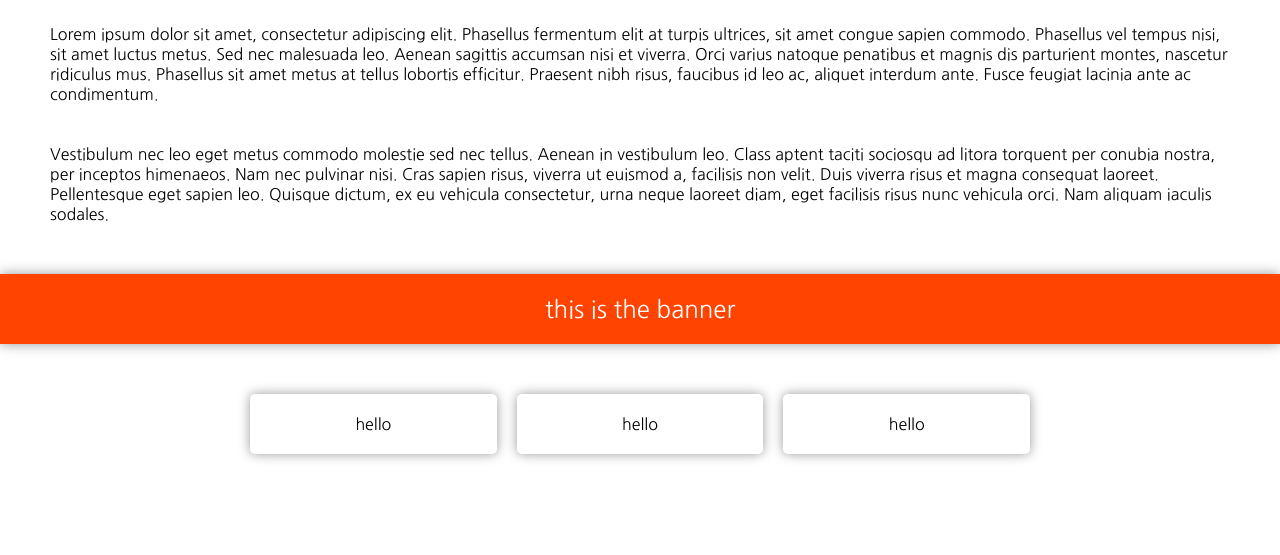
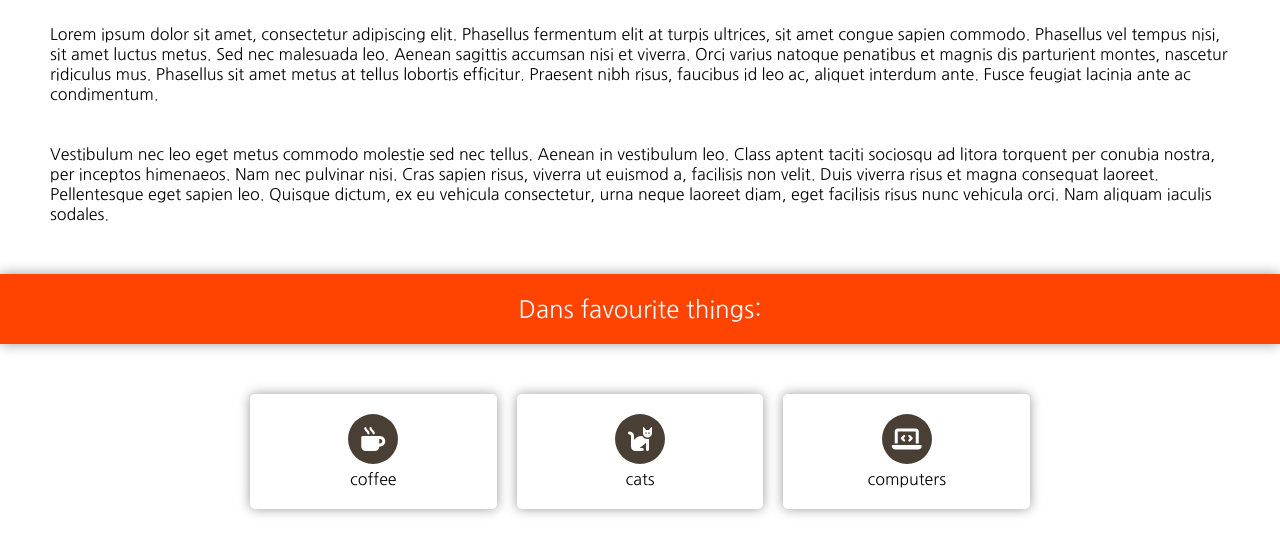
Before and after one commit to djermy/first-website, a plain HTML site: page index.html in a window 1280 px wide. Shown: the part 139-694 px from the top of the page. Drawn offline with Linux system fonts and the light colour scheme.

Commit message:
Added icon via fontawesome, added css styling to icons and flex boxes.

```diff
--- a/index.html
+++ b/index.html
@@ -6,6 +6,7 @@
     <title>Dan's First Site</title>
     <link rel="stylesheet" href="style.css" />
     <link href="https://fonts.googleapis.com/css2?family=Nanum+Gothic&display=swap" rel="stylesheet">
+    <script src="https://kit.fontawesome.com/fab302bd26.js" crossorigin="anonymous"></script>
 </head>
 
 <body>
@@ -38,20 +39,29 @@
 
     <div class="banner">
         <span>
-            this is the banner
+            Dans favourite things:
         </span>
     </div>
 
     <div class="box-wrapper">
         <div class="box-item-list">
             <div class="box-item">
-                hello
+                <div class="icon">
+                    <i class="fas fa-mug-hot"></i>
+                    </div>
+                    coffee
             </div>
             <div class="box-item">
-                hello
+                <div class="icon">
+                    <i class="fas fa-cat"></i>
+                </div>
+                cats
             </div>
             <div class="box-item">
-                hello
+                <div class="icon">
+                    <i class="fas fa-laptop-code"></i>
+                </div>
+                computers
             </div>
         </div>
     </div>
--- a/style.css
+++ b/style.css
@@ -57,4 +57,26 @@ body {
     padding: 20px;
     border-radius: 5px;
     text-align: center;
+    display: flex;
+    flex-direction: column;
+    align-items: center;
+    transition-duration: 0.2s;
 }
+
+.box-item:hover {
+    transform: scale(1.1);
+    transition-duration: 0.2s;
+}
+
+.icon {
+    background: var(--light-brown);
+    display: inline-flex;
+    justify-content: center;
+    align-items: center;
+    color: white;
+    width: 50px;
+    height: 50px;
+    border-radius: 50%;
+    font-size: 1.5em;
+    margin-bottom: 5px;
+}
```
